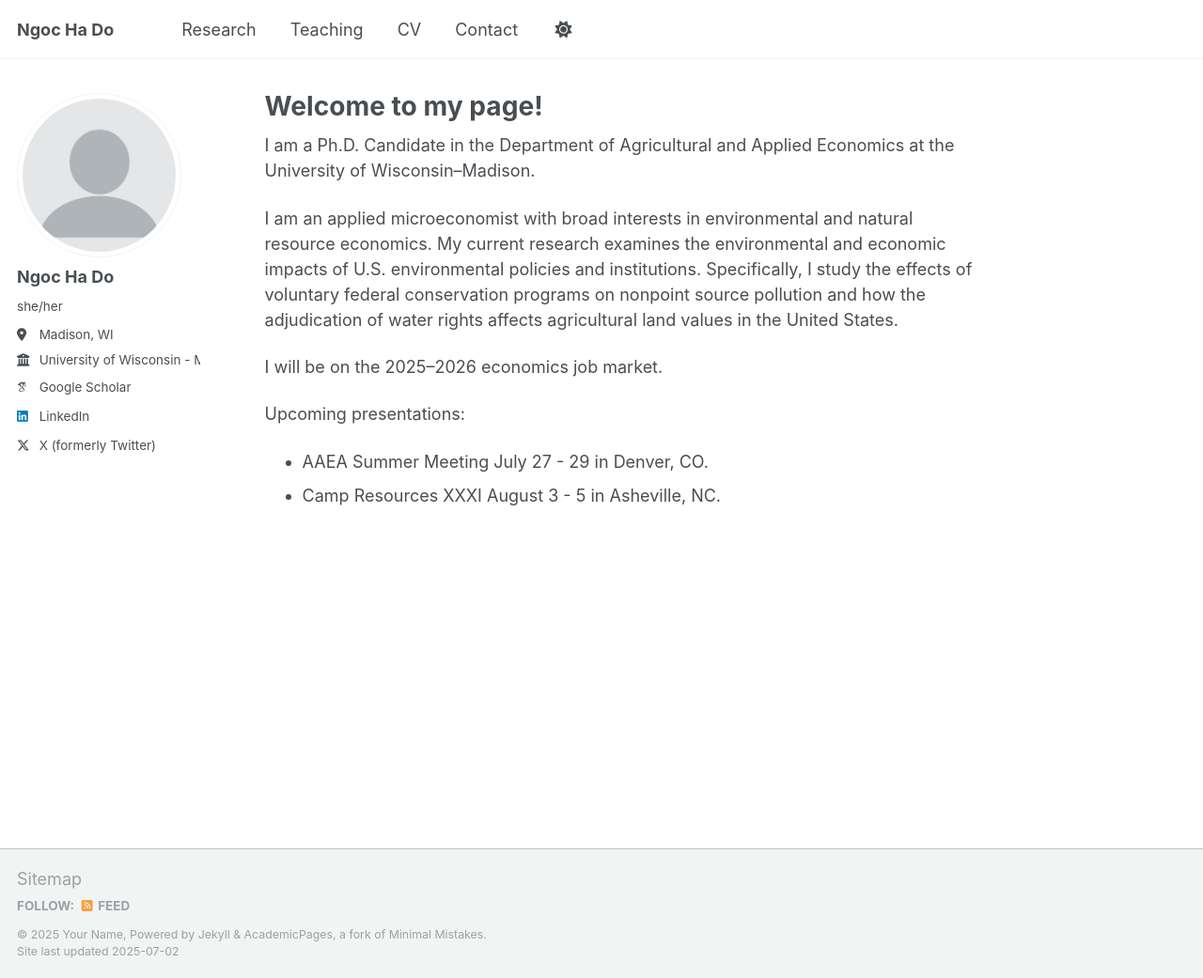
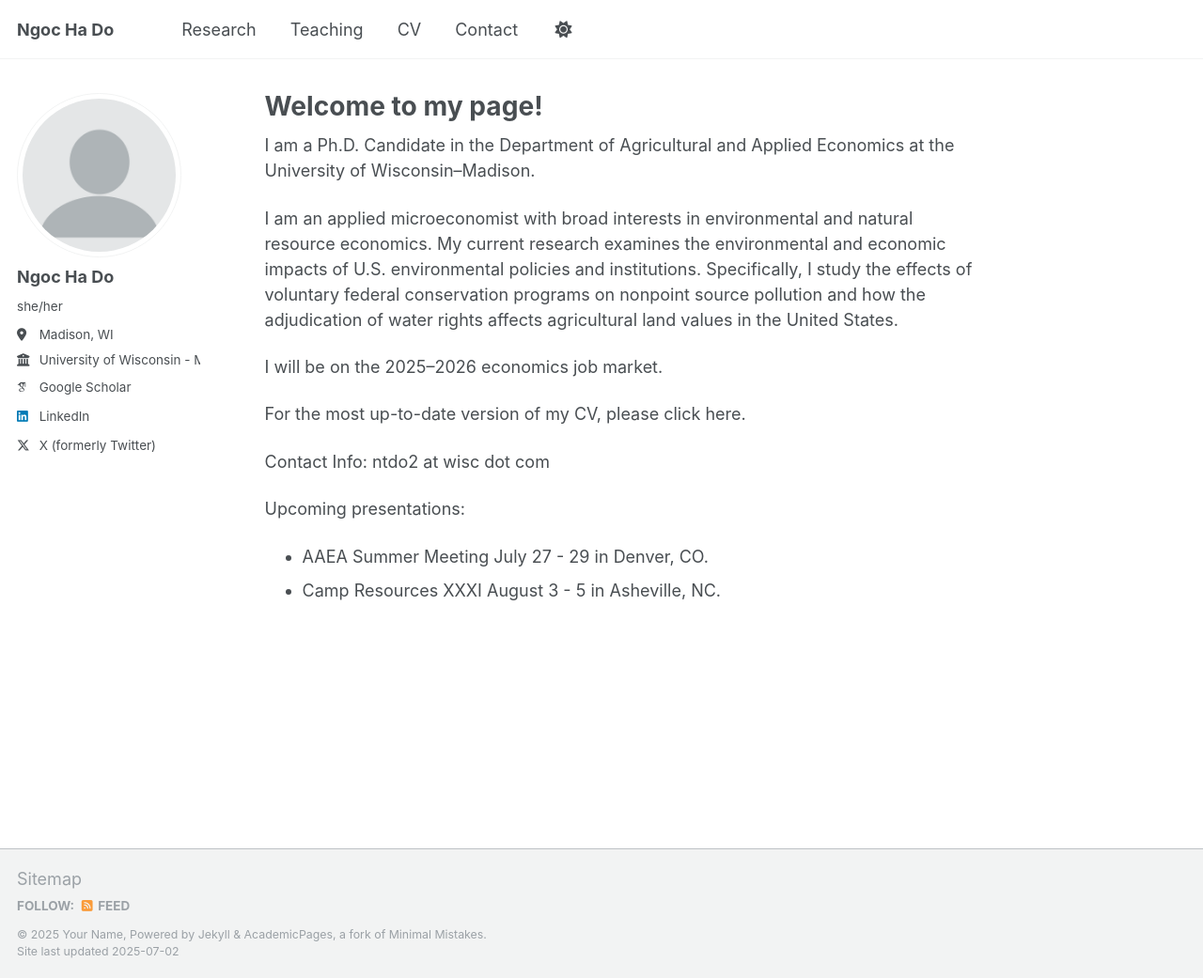
Before and after one commit to dongocha/dongocha.github.io, a Jekyll site: the page built from _pages/about.md, in a window 1280 px wide and 1041 px high. Shown: the whole window at 94% size. Built offline with Jekyll 4.4.1, drawn with Linux system fonts in a browser that asks for light colours; some web fonts are replaced; a script that is not in the unit is left out.

Commit message:
Update about.md

```diff
--- a/_pages/about.md
+++ b/_pages/about.md
@@ -13,6 +13,10 @@ I am an applied microeconomist with broad interests in environmental and natural
 
 I will be on the 2025–2026 economics job market.
 
+For the most up-to-date version of my CV, please click here.
+
+Contact Info: ntdo2 at wisc dot com
+
 Upcoming presentations:
 - AAEA Summer Meeting July 27 - 29 in Denver, CO.
 - Camp Resources XXXI August 3 - 5 in Asheville, NC.
```
